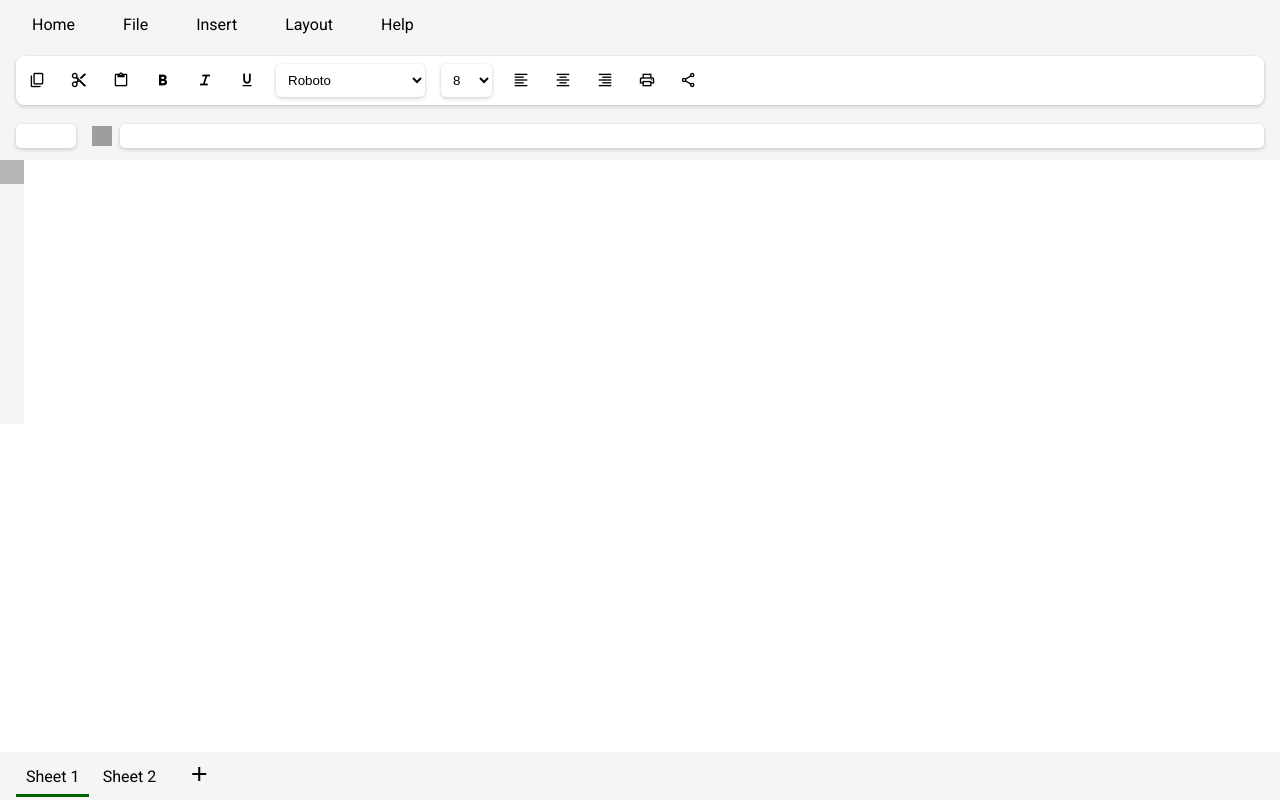
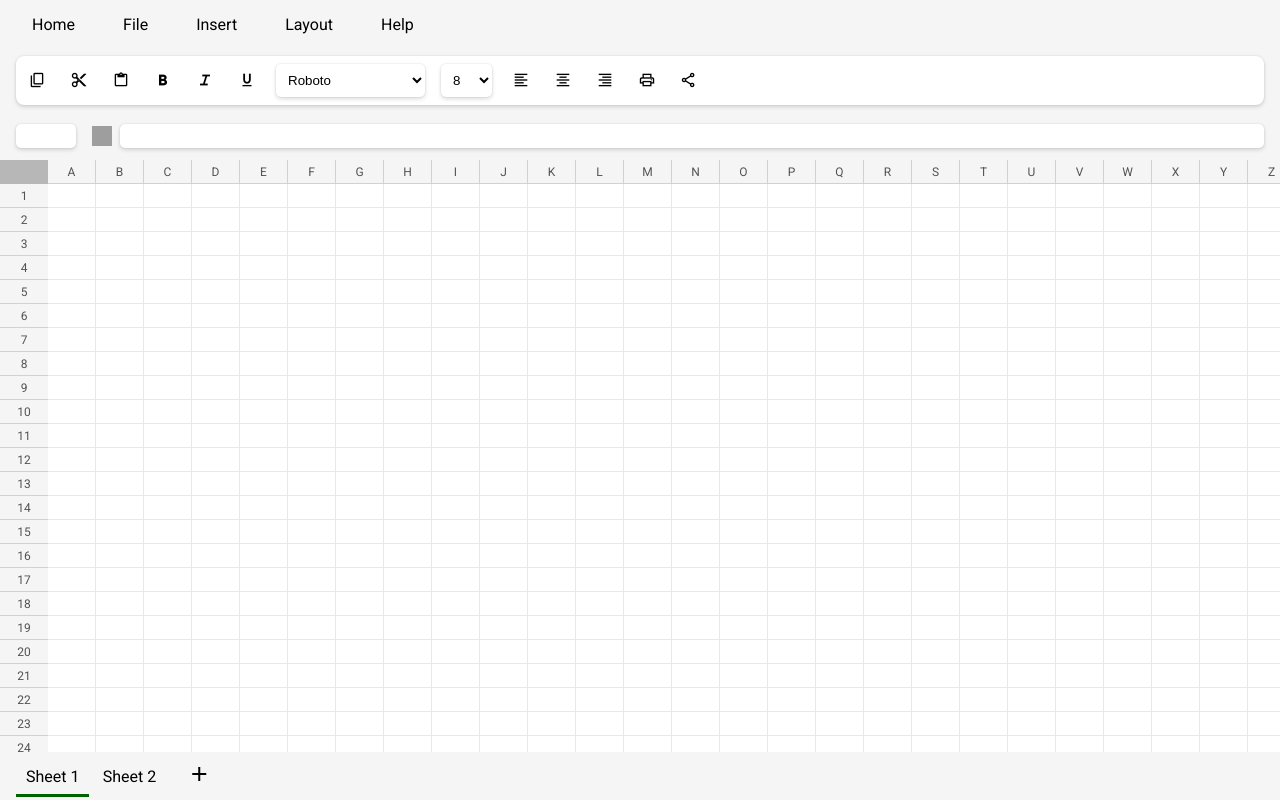
Before and after one commit to partha7978/excel_clone, a website built with Parcel: page index.html in a window 1280 px wide. Built offline with nearby package versions, Linux system fonts and the light colour scheme; grey boxes are pictures that could not be loaded.

Commit message:
added cells, and finished basic styling, added dynamic cell positioning to address bar placeholder

```diff
--- a/index.html
+++ b/index.html
@@ -115,8 +115,9 @@
       <div class="grid__container">
         <div class="top-left__dummy-cell"></div>
         <div class="address__column-container"></div>
-        <div class="address__row-container"></div>
-        <div class="cells__container"></div>
+        <div class="cells__container">
+          <div class="address__row-container"></div>
+        </div>
       </div>
       <div class="sheet__container">
         <div class="sheet__folder-container">
--- a/script.js
+++ b/script.js
@@ -0,0 +1,47 @@
+let rows = 100;
+let cols = 26;
+
+let addressColContainer = document.querySelector(".address__column-container");
+let addressRowContainer = document.querySelector(".address__row-container");
+let cellsContainer = document.querySelector(".cells__container");
+
+let addressBarPlaceholder = document.querySelector(".address-bar");
+
+//todo: creating rows
+for (let i = 0; i < rows; i++) {
+
+    let addressCol = document.createElement("div");
+    addressCol.innerText = i + 1;
+    addressCol.classList.add("address-row");
+    addressColContainer.appendChild(addressCol);
+}
+
+//todo: creating cols
+for (let i = 0; i < cols; i++) {
+    let addressRow = document.createElement("div");
+    addressRow.innerText = String.fromCharCode(65 + i);
+    addressRow.classList.add("address-col");
+    addressRowContainer.appendChild(addressRow);
+}
+
+//todo: creating cells
+for (let i = 0; i < rows; i++) {
+    let cellRow = document.createElement("div");
+    cellRow.classList.add("cells__row-container");
+
+    for (let j = 0; j < cols; j++) {
+        let cell = document.createElement("div");
+        cell.classList.add("cell");
+        cellRow.appendChild(cell);
+        cell.setAttribute('contenteditable', 'true');
+        updateAddressBarPlaceholder(cell, i, j);
+    }
+    cellsContainer.appendChild(cellRow);
+}
+
+//todo: updating address bar placeholder with column and row positions
+function updateAddressBarPlaceholder(cell, i, j) {
+    cell.addEventListener("click", () => {
+        addressBarPlaceholder.value = String.fromCharCode(65 + j) + (i + 1);
+    })
+}
--- a/style.scss
+++ b/style.scss
@@ -6,6 +6,8 @@
   --white-color: #ffffff;
   --border-color: #d1d1d1;
   --gray-color: #b7b7b7;
+  --light-gray-color: #e8e8e8;
+  --gray-text-color: #535353;
   --light-green-color: #e7f1ec;
   --light-green-hover-color: #a0d8b9;
   --box-shadow1: 0 0 2px rgba(0, 0, 0, 0.12), 0 2px 4px rgba(0, 0, 0, 0.14);
@@ -13,6 +15,28 @@
 
 * {
   box-sizing: border-box;
+}
+
+::-webkit-scrollbar {
+  width: 8px;
+  height: 8px;
+}
+
+/* Track */
+::-webkit-scrollbar-track {
+  // box-shadow: inset 0 0 5px var(--gray-text-color);
+  border-radius: 5px;
+}
+
+/* Handle */
+::-webkit-scrollbar-thumb {
+  background:var(--gray-color);
+  border-radius: 5px;
+}
+
+/* Handle on hover */
+::-webkit-scrollbar-thumb:hover {
+  background: var(--gray-text-color);
 }
 
 body,
@@ -209,16 +233,115 @@ html {
 }
 
 .grid__container {
+  position: relative;
+  overflow: auto;
+
   .top-left__dummy-cell {
     height: 1.5rem;
-    width: 1.5rem;
+    width: 3rem;
     background-color: var(--gray-color);
+    position: sticky;
+    top: 0;
+    left: 0;
+    z-index: 2;
   }
 
   .address__column-container {
-    height: 15rem;
-    width: 1.5rem;
+    height: auto;
+    width: 3rem;
     background-color: var(--background-color);
+    position: sticky;
+    left: 0;
+    top: 1.5rem;
+    z-index: 1;
+
+    .address-row {
+      height: 1.5rem;
+      width: 3rem;
+      background-color: var(--background-color);
+      display: flex;
+      align-items: center;
+      color: var(--gray-text-color);
+      font-size: 12px;
+      justify-content: center;
+      border-bottom: 0.5px solid var(--border-color);
+      // transition: all 0.2s ease-in-out;
+
+      &:hover {
+        background-color: var(--light-green-color);
+        border-right: 2px solid var(--green-color);
+      }
+    }
+  }
+
+  .cells__container {
+    position: absolute;
+    top: 0;
+    width: calc(100% - 3rem);
+    background-color: var(--border-color);
+    left: 3rem;
+    height: 100%;
+    // overflow: auto;
+
+    .address__row-container, .cells__row-container {
+      height: 1.5rem;
+      width: 100%;
+      // background-color: var();
+      display: flex;
+      flex-direction: row;
+      align-items: center;
+
+      .address-col {
+        height: 1.5rem;
+        width: 3rem;
+        min-width: 3rem;
+        background-color: var(--background-color);
+        display: flex;
+        align-items: center;
+        color: var(--gray-text-color);
+        font-size: 12px;
+        justify-content: center;
+        border-right: 0.5px solid var(--border-color);
+        border-bottom: 0.5px solid var(--border-color);
+        // transition: all 0.2s ease-in-out;
+
+        &:hover {
+          background-color: var(--light-green-color);
+          border-bottom: 2px solid var(--green-color);
+        }
+      }
+
+      &.cells__row-container {
+        background-color: var(--white-color);
+
+        .cell {
+          height: 1.5rem;
+          width: 3rem;
+          min-width: 3rem;
+          background-color: var(--white-color);
+          display: flex;
+          align-items: center;
+          color: var(--gray-text-color);
+          font-size: 12px;
+          outline: none;
+          justify-content: center;
+          border-right: 0.5px solid var(--light-gray-color);
+          border-bottom: 0.5px solid var(--light-gray-color);
+          // transition: all 0.2s ease-in-out;
+
+          &:hover {
+            background-color: var(--light-green-color);
+            border: 1px solid var(--green-color);
+          }
+
+          &:focus-visible {
+            // background-color: var(--light-green-color);
+            outline: none;
+            border: 1px solid var(--green-color);
+          }
+        }
+      }
+    }
   }
 }
 
```
